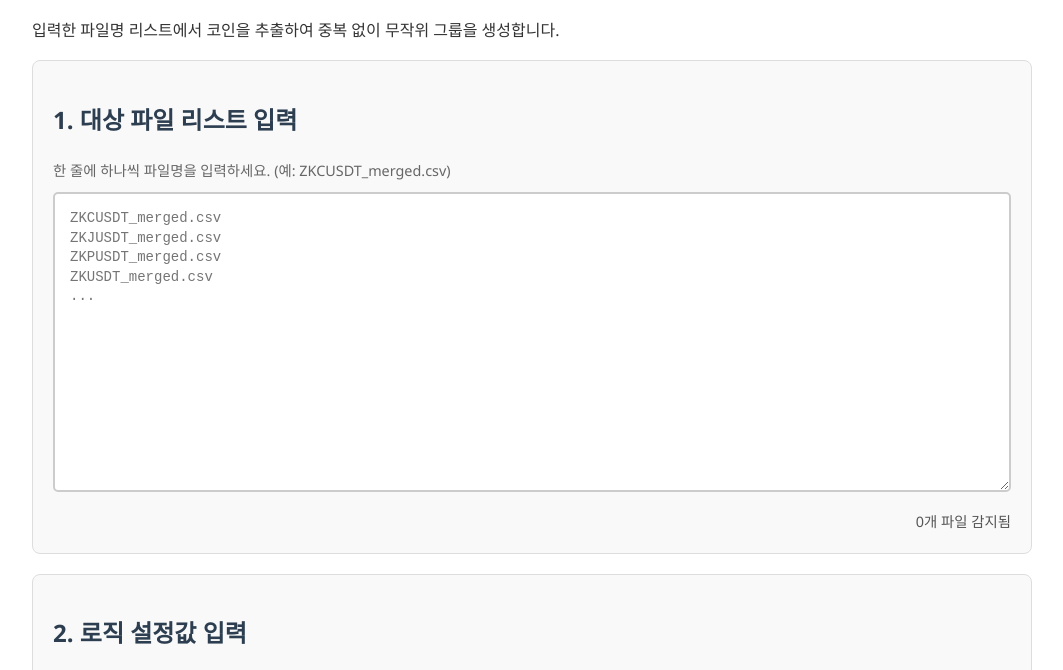
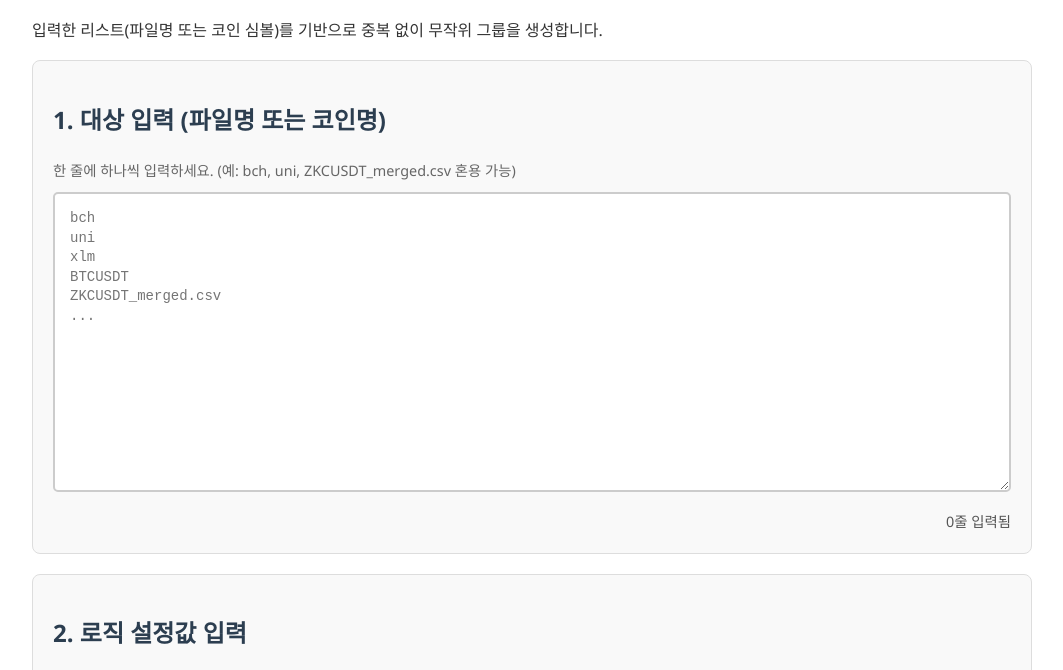
Before and after one commit to XIlIlIlO/pair-logic-divide-3, a plain HTML site: page index.html in a window 1280 px wide. Shown: the part 76-746 px from the top of the page, without its empty margins (108-1171 px from the left). Drawn offline with nearby package versions, Linux system fonts and the light colour scheme.

Commit message:
Update index.html

```diff
--- a/index.html
+++ b/index.html
@@ -3,7 +3,7 @@
 <head>
     <meta charset="UTF-8">
     <meta name="viewport" content="width=device-width, initial-scale=1.0">
-    <title>엑셀 로직 생성기 (무작위 그룹 매칭 - 0개 허용 수정판)</title>
+    <title>엑셀 로직 생성기 (무작위 그룹 매칭 - 심볼 입력 지원)</title>
     <script src="https://cdn.sheetjs.com/xlsx-latest/package/dist/xlsx.full.min.js"></script>
     <script src="https://cdnjs.cloudflare.com/ajax/libs/jszip/3.10.1/jszip.min.js"></script>
     <script src="https://cdnjs.cloudflare.com/ajax/libs/FileSaver.js/2.0.5/FileSaver.min.js"></script>
@@ -53,22 +53,23 @@
 
 <div class="container">
     <h1>엑셀 로직 생성기 (무작위 그룹 매칭)</h1>
-    <p>입력한 파일명 리스트에서 코인을 추출하여 중복 없이 무작위 그룹을 생성합니다.</p>
+    <p>입력한 리스트(파일명 또는 코인 심볼)를 기반으로 중복 없이 무작위 그룹을 생성합니다.</p>
 
     <div class="section">
-        <h2>1. 대상 파일 리스트 입력</h2>
+        <h2>1. 대상 입력 (파일명 또는 코인명)</h2>
         <p style="font-size: 0.9em; color: #666; margin-bottom: 10px;">
-            한 줄에 하나씩 파일명을 입력하세요. (예: ZKCUSDT_merged.csv)
+            한 줄에 하나씩 입력하세요. (예: bch, uni, ZKCUSDT_merged.csv 혼용 가능)
         </p>
         <div class="text-input-area">
-<textarea id="coin-input" placeholder="ZKCUSDT_merged.csv
-ZKJUSDT_merged.csv
-ZKPUSDT_merged.csv
-ZKUSDT_merged.csv
+<textarea id="coin-input" placeholder="bch
+uni
+xlm
+BTCUSDT
+ZKCUSDT_merged.csv
 ..."></textarea>
         </div>
         <div style="margin-top: 10px; text-align: right; font-size: 0.9em; color: #555;">
-            <span id="coin-count">0</span>개 파일 감지됨
+            <span id="coin-count">0</span>줄 입력됨
         </div>
     </div>
 
@@ -89,7 +90,7 @@ ZKUSDT_merged.csv
             </div>
             <p style="font-size: 0.85em; color: #666; margin: 0;">
                 * 전체 코인 리스트를 무작위로 섞은 뒤, 설정한 개수만큼 잘라서 그룹을 만듭니다.<br>
-                * 0을 입력하면 해당 포지션은 생성되지 않습니다. (둘 다 0일 수는 없습니다)
+                * 0을 입력하면 해당 포지션은 생성되지 않습니다.
             </p>
         </div>
 
@@ -179,28 +180,33 @@ ZKUSDT_merged.csv
     async function processData() {
         const rawText = document.getElementById('coin-input').value;
 
-        // 1. 텍스트 파싱
+        // 1. 텍스트 파싱 (수정된 부분)
         const lines = rawText.split('\n');
         processedList = [];
 
         lines.forEach(line => {
             let temp = line.trim();
-            if (temp) {
-                temp = temp.replace(/_merged\.csv$/i, '');
-                temp = temp.replace(/\.csv$/i, '');
+            if (!temp) return; // 빈 줄 무시
 
-                if (temp.endsWith('USDT')) {
-                    temp = temp.slice(0, -4);
-                }
+            // 1) 파일 확장자 및 _merged 접미사 제거
+            temp = temp.replace(/_merged\.csv$/i, '');
+            temp = temp.replace(/\.csv$/i, '');
 
-                if (temp.length > 0) {
-                    processedList.push(temp.toUpperCase());
-                }
+            // 2) 대문자로 변환
+            temp = temp.toUpperCase();
+
+            // 3) 'USDT'로 끝난다면 제거 (단, 심볼이 4글자보다 길 때만. 예: 'USDT' 자체는 제외)
+            if (temp.endsWith('USDT') && temp.length > 4) {
+                temp = temp.slice(0, -4);
+            }
+
+            if (temp.length > 0) {
+                processedList.push(temp);
             }
         });
 
         if (processedList.length === 0) {
-            alert("입력된 코인이 없습니다. 텍스트 창에 파일명을 입력해주세요.");
+            alert("입력된 코인이 없습니다.");
             return;
         }
 
@@ -226,14 +232,14 @@ ZKUSDT_merged.csv
         }
     }
 
-    // ★ 무작위 그룹 매칭 알고리즘 (0개 입력 버그 수정됨) ★
+    // ★ 무작위 그룹 매칭 알고리즘 ★
     function runRandomGrouping(sourceList) {
         finalRows = [];
 
         const lVal = document.getElementById('count-l').value;
         const sVal = document.getElementById('count-s').value;
 
-        // 수정됨: 빈 문자열일 때만 기본값 적용. '0' 입력시 0으로 유지.
+        // 빈 문자열일 때만 기본값 적용. '0' 입력시 0으로 유지.
         const lCount = lVal === "" ? 3 : parseInt(lVal);
         const sCount = sVal === "" ? 5 : parseInt(sVal);
 
@@ -275,11 +281,10 @@ ZKUSDT_merged.csv
             const sNames = sGroup.map(name => `${name}-`).join(' ');
             const groupNameCol = [lNames, sNames].filter(Boolean).join(' ');
 
-            // G열: Symbols 생성 (빈 줄 방지)
+            // G열: Symbols 생성
             const lSymbols = lGroup.map(name => `${name}USDT,L`).join('\n');
             const sSymbols = sGroup.map(name => `${name}USDT,S`).join('\n');
 
-            // L이나 S가 없을 경우를 대비해 배열로 합치기
             const symbolParts = [];
             if (lSymbols) symbolParts.push(lSymbols);
             if (sSymbols) symbolParts.push(sSymbols);
```
